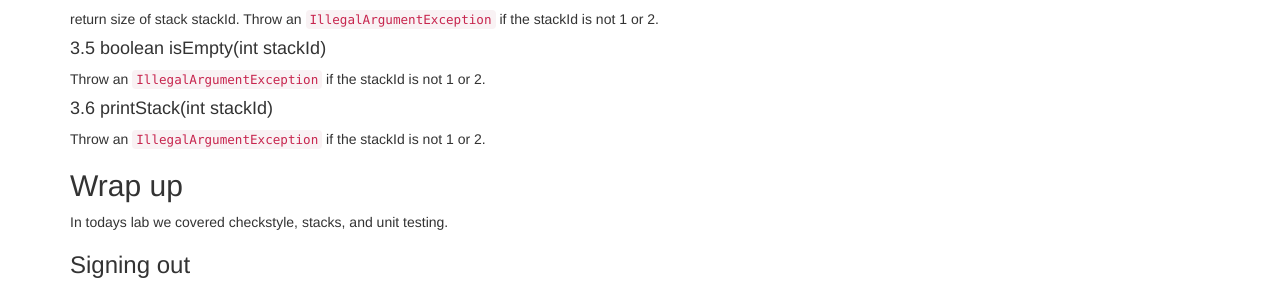
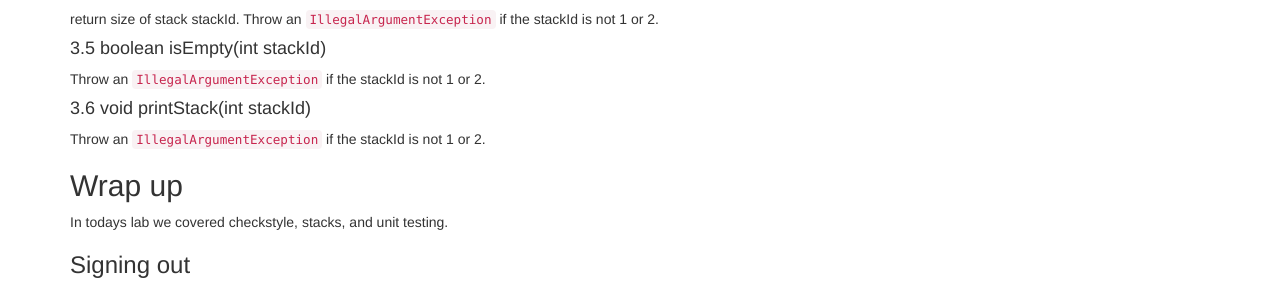
Before and after one commit to kalte0/BMC-CS-151.github.io, a Jekyll site: the page built from labs/Lab05.md, in a window 1280 px wide and 900 px high, scrolled down 1816 px. Shown: the part 461-751 px from the top of the window. Built offline with Jekyll 4.4.1, drawn with Linux system fonts in a browser that asks for light colours; nearby versions of some CDN libraries.

Commit message:
Update Lab05.md

```diff
--- a/labs/Lab05.md
+++ b/labs/Lab05.md
@@ -193,7 +193,7 @@ return size of stack stackId. Throw an `IllegalArgumentException` if the stackId
 #### 3.5  boolean isEmpty(int stackId)
 Throw an `IllegalArgumentException` if the stackId is not 1 or 2.
 
-#### 3.6  printStack(int stackId)
+#### 3.6  void printStack(int stackId)
 Throw an `IllegalArgumentException` if the stackId is not 1 or 2.
 
 ## Wrap up
```
